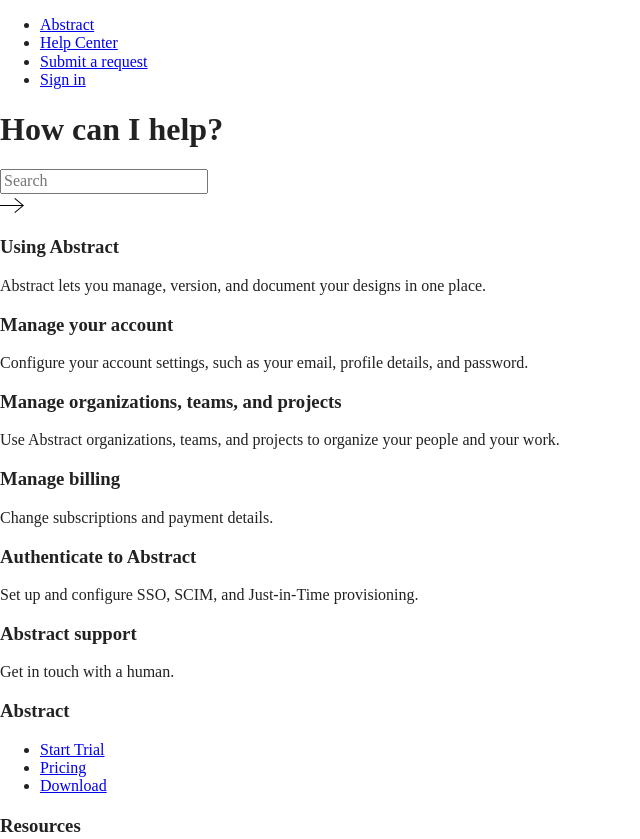
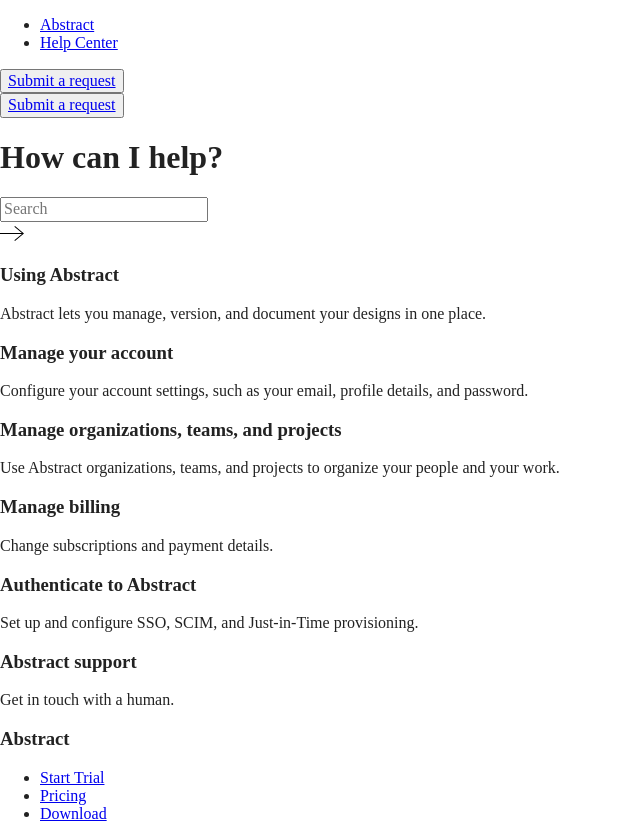
Before and after one commit to nwill86/abstact-page, a website built with Parcel: page index.html in a window 1280 px wide. Shown: the top 839 px of the page, without its empty margins (0-640 px from the left). Built offline with nearby package versions, Linux system fonts and the light colour scheme.

Commit message:
Added submit request button and sign in button.

```diff
--- a/index.html
+++ b/index.html
@@ -36,10 +36,18 @@
           <ul>
             <li><a href="#abstract">Abstract</a></li>
             <li><a href="#help-center">Help Center</a></li>
-            <li><a href="#submit-a-request" id="request-link">Submit a request</a></li>
-            <li><a href="#sign-in" id="sign-in-link">Sign in</a></li>
           </ul>
         </nav>
+      </div>
+      <div class="submit-request">
+        <button class="submit-button">
+        <a href="#submit-a-request" id="request-link">Submit a request</a>
+        </button>
+      </div>
+      <div class="sign-in">
+        <button class="sign-in-button">
+        <a href="#submit-a-request" id="request-link">Submit a request</a>
+        </button>
       </div>
       <section class="hero-area">
         <div class="home-title">
```
